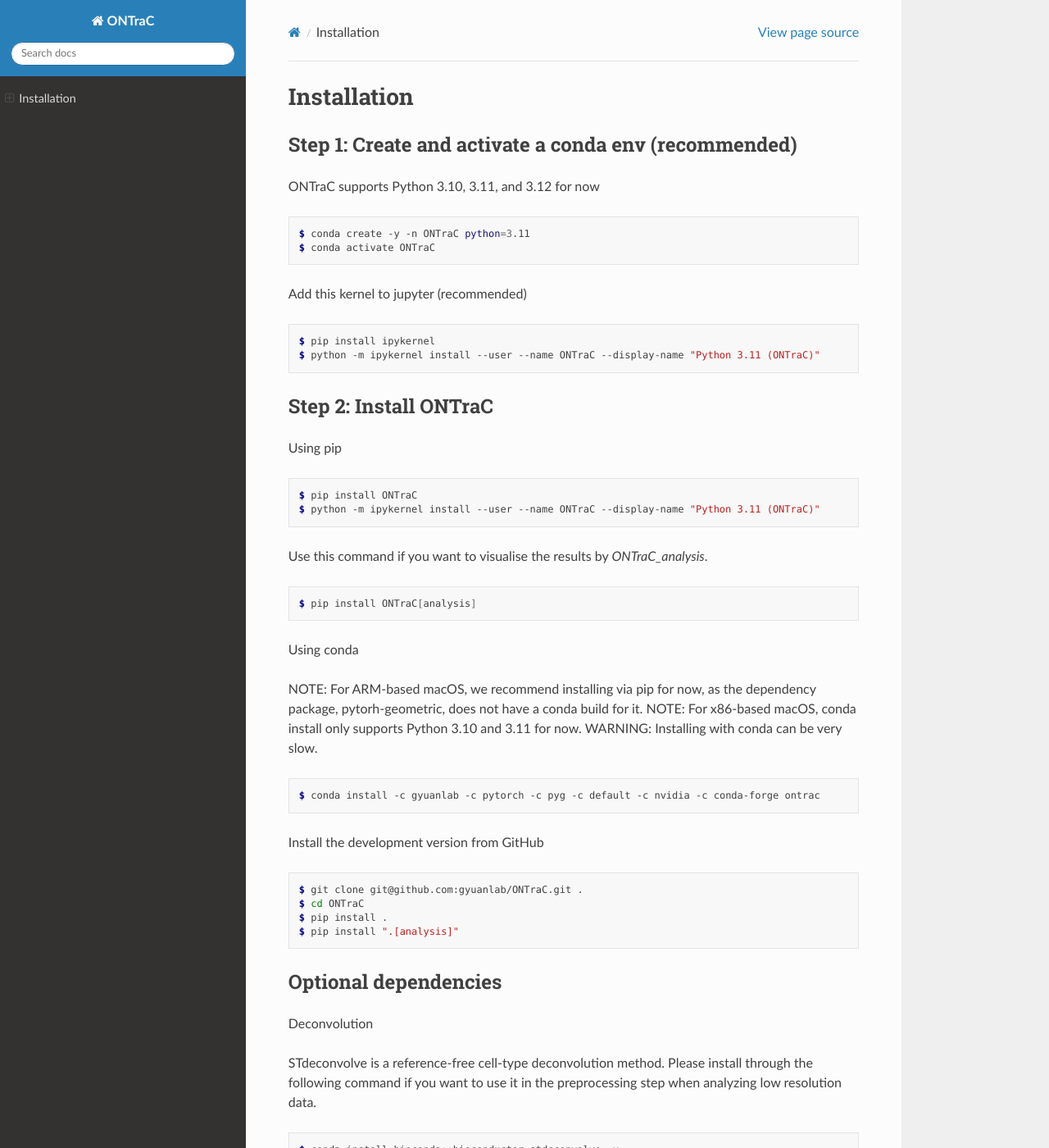
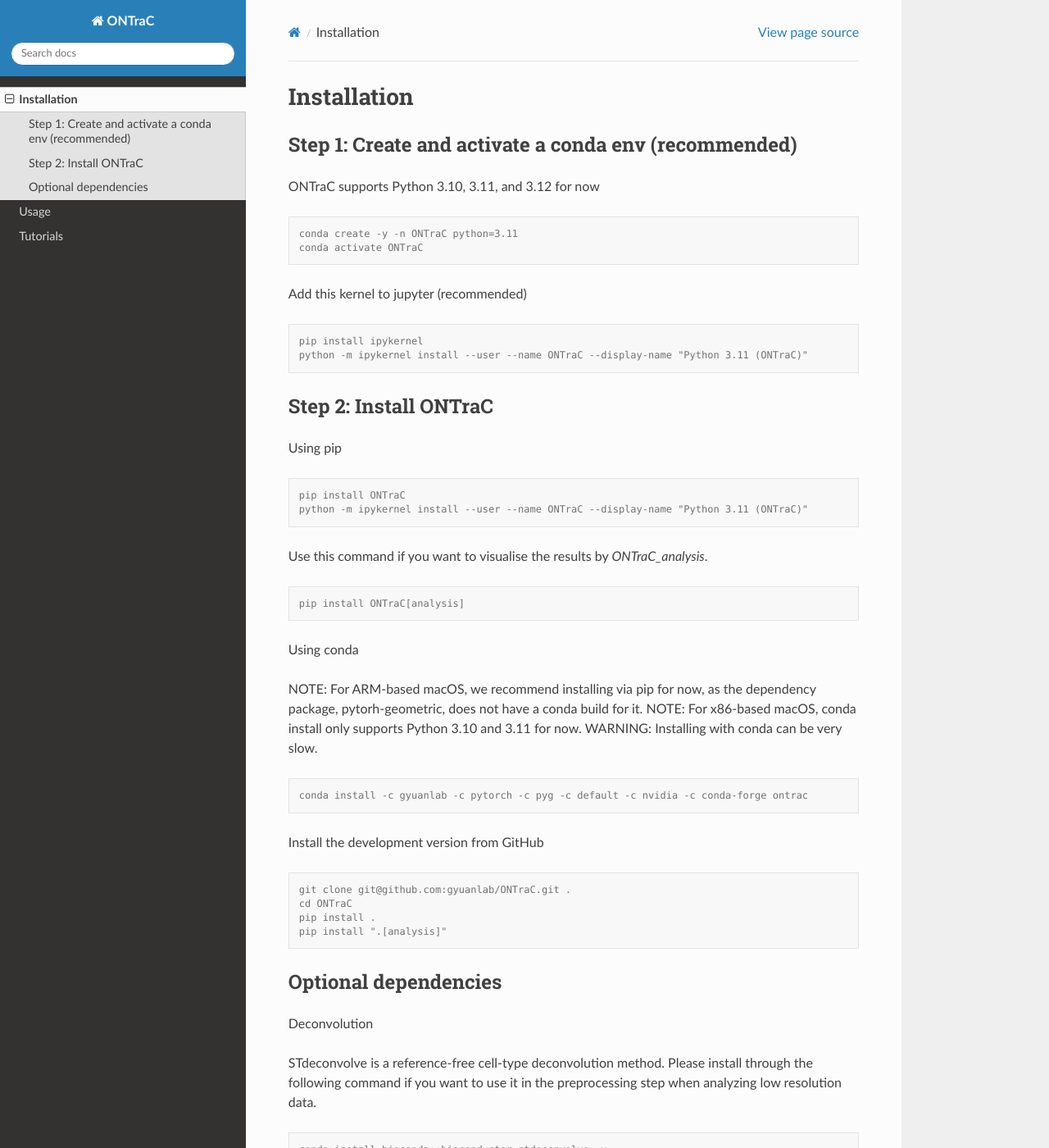
Before and after one commit to gyuanlab/ONTraC_website, a Sphinx documentation site: the page built from docs/source/installation.rst, in a window 1280 px wide and 1400 px high. Shown: the whole window at 82% size. Built offline with Sphinx 7.4.7 and the Read the Docs theme 3.1.0, drawn with Linux system fonts in a browser that asks for light colours; pages that are not in the unit, such as notebooks, are missing from menus; some of the changed text lies outside the part shown.

Commit message:
add tutorials

```diff
--- a/docs/source/index.rst
+++ b/docs/source/index.rst
@@ -24,3 +24,12 @@
 .. note::
 
    This project is under active development.
+
+Contents
+--------
+
+.. toctree::
+
+   installation
+   usage
+   tutorials
--- a/docs/source/installation.rst
+++ b/docs/source/installation.rst
@@ -8,15 +8,15 @@
 
 .. code-block:: console
 
-   $ conda create -y -n ONTraC python=3.11
-   $ conda activate ONTraC
+   conda create -y -n ONTraC python=3.11
+   conda activate ONTraC
 
 Add this kernel to jupyter (recommended)
 
 .. code-block:: console
 
-   $ pip install ipykernel
-   $ python -m ipykernel install --user --name ONTraC --display-name "Python 3.11 (ONTraC)"
+   pip install ipykernel
+   python -m ipykernel install --user --name ONTraC --display-name "Python 3.11 (ONTraC)"
 
 
 Step 2: Install ONTraC
@@ -26,15 +26,15 @@
 
 .. code-block:: console
 
-   $ pip install ONTraC
-   $ python -m ipykernel install --user --name ONTraC --display-name "Python 3.11 (ONTraC)"
+   pip install ONTraC
+   python -m ipykernel install --user --name ONTraC --display-name "Python 3.11 (ONTraC)"
 
 
 Use this command if you want to visualise the results by `ONTraC_analysis`.
 
 .. code-block:: console
 
-   $ pip install ONTraC[analysis]
+   pip install ONTraC[analysis]
 
 
 Using conda
@@ -46,17 +46,17 @@
 
 .. code-block:: console
 
-   $ conda install -c gyuanlab -c pytorch -c pyg -c default -c nvidia -c conda-forge ontrac
+   conda install -c gyuanlab -c pytorch -c pyg -c default -c nvidia -c conda-forge ontrac
 
 
 Install the development version from GitHub
 
 .. code-block:: console
 
-   $ git clone git@github.com:gyuanlab/ONTraC.git .
-   $ cd ONTraC
-   $ pip install .
-   $ pip install ".[analysis]"
+   git clone git@github.com:gyuanlab/ONTraC.git .
+   cd ONTraC
+   pip install .
+   pip install ".[analysis]"
 
 
 Optional dependencies
@@ -71,4 +71,4 @@
 
 .. code-block:: console
 
-   $ conda install bioconda::bioconductor-stdeconvolve -y
+   conda install bioconda::bioconductor-stdeconvolve -y
```
Also changed, not shown: docs/source/niche_clusters.rst (added, +36 -0 lines), docs/source/tutorials.rst (+7 -17 lines), docs/source/visualizations.rst (added, +204 -0 lines), docs/source/images/Niche_cluster_connectivity.png (added), docs/source/images/Niche_cluster_proportions.png (added), docs/source/images/Spatial_niche_clustering_loadings.png (added), docs/source/images/cell_NT_score.png (added), docs/source/images/cell_type_along_NT_score_violin.png (added), docs/source/images/cell_type_dis_across_niche_clusters.png (added), docs/source/images/cell_type_dis_in_niche_clusters.png (added), docs/source/images/cell_type_loading_in_niche_clusters.png (added), docs/source/images/niche_NT_score.png (added), 1 other file.
